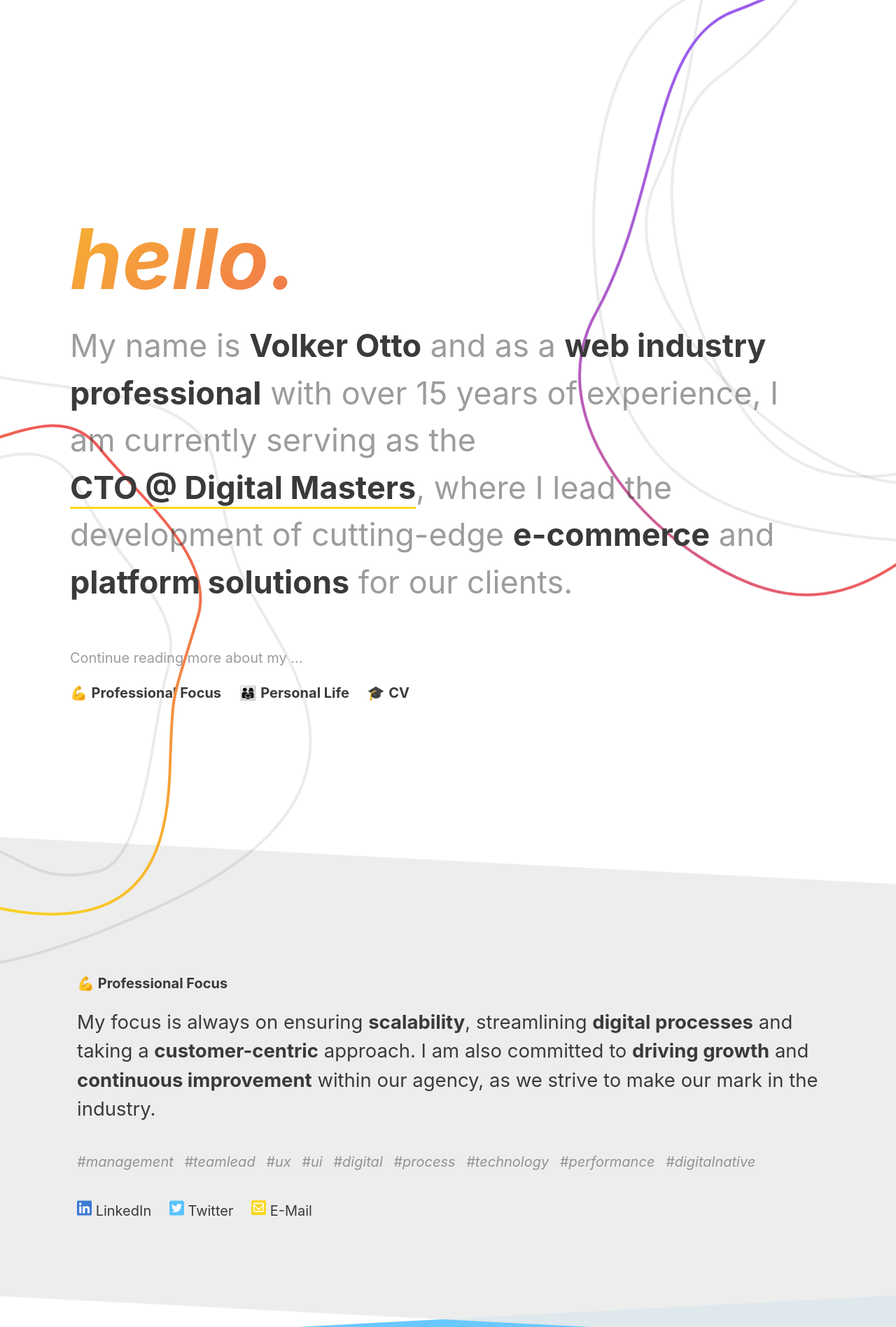
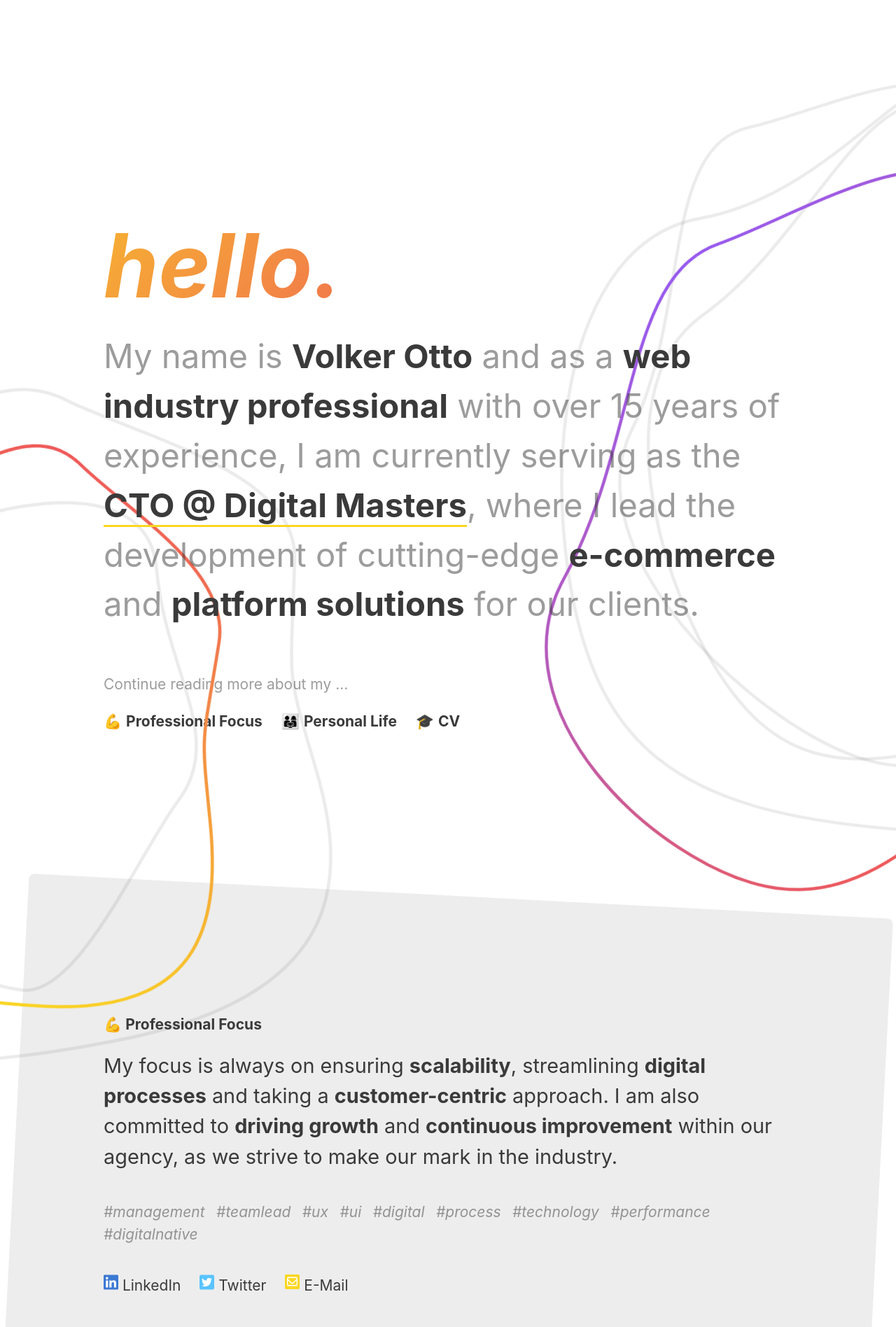
Before and after one commit to l4ci/l4ci.github.io, a Jekyll site: the page built from index.html, in a window 1280 px wide. Shown: the top 1896 px of the page at 70% size. Built offline with Jekyll 4.4.1, drawn with Linux system fonts in a browser that asks for light colours.

Commit message:
somre more fixes

```diff
--- a/assets/css/main.css
+++ b/assets/css/main.css
@@ -23,18 +23,38 @@
 
 html {
   scroll-behavior: smooth;
-  font-size: 20px;
-  height: 100vh;
-  width: 100vw;
+  font-size: 16px;
   overflow: hidden;
   overflow-y: auto;
 }
+@media (min-width: 500px) {
+  html {
+    font-size: 17px;
+  }
+}
+@media (min-width: 700px) {
+  html {
+    font-size: 18px;
+  }
+}
+@media (min-width: 800px) {
+  html {
+    font-size: 19px;
+  }
+}
+@media (min-width: 1000px) {
+  html {
+    font-size: 20px;
+  }
+}
+@media (min-width: 1200px) {
+  html {
+    font-size: 21px;
+  }
+}
 
 body {
-  position: relative;
-  height: auto;
   margin: 0 auto;
-  padding: 0;
   line-height: 1.5;
   font-family: Inter, -apple-system, BlinkMacSystemFont, "Segoe UI", Roboto, Helvetica, Arial, sans-serif, "Apple Color Emoji", "Segoe UI Emoji", "Segoe UI Symbol";
   color: var(--black);
@@ -128,12 +148,24 @@
   position: relative;
   margin-left: auto;
   margin-right: auto;
+  width: 90%;
   max-width: 63rem;
   padding: 2rem;
 }
 @media (min-width: 800px) {
   .jail {
-    padding: 5rem;
+    padding: 3rem;
+  }
+}
+@media (min-width: 1000px) {
+  .jail {
+    padding: 4rem;
+  }
+}
+@media (min-width: 1200px) {
+  .jail {
+    padding-top: 5rem;
+    padding-bottom: 5rem;
   }
 }
 .jail-big {
@@ -144,7 +176,7 @@
   padding-top: 0.75rem;
   padding-bottom: 0.75rem;
 }
-@media (min-width: 800px) {
+@media (min-width: 1000px) {
   .px {
     padding-top: 1rem;
     padding-bottom: 1rem;
@@ -154,7 +186,7 @@
   padding-top: 1.25rem;
   padding-bottom: 1.25rem;
 }
-@media (min-width: 800px) {
+@media (min-width: 1000px) {
   .px-2 {
     padding-top: 2rem;
     padding-bottom: 2rem;
@@ -164,95 +196,87 @@
   padding-top: 2rem;
   padding-bottom: 2rem;
 }
-@media (min-width: 800px) {
+@media (min-width: 1000px) {
   .px-3 {
     padding-top: 3rem;
     padding-bottom: 3rem;
   }
 }
 
-.lines {
+.lines-mask {
   position: absolute;
   z-index: 0;
   pointer-events: none;
+  overflow: hidden;
+  width: 100%;
+  top: 0;
+  left: 0;
 }
-.lines.first-right {
-  width: 1158px;
-  height: 1329px;
-  top: -600px;
-  right: -160px;
+.lines-mask svg {
+  position: relative;
+  top: 0;
+  left: 0;
+  right: 0;
 }
-@media (min-width: 800px) {
-  .lines.first-right {
-    top: -300px;
-    right: 0;
-  }
-}
-.lines.first-right path {
+.lines-mask svg path {
   transform-origin: 50% 50%;
 }
-.dark .lines.first-right path:not(.p3) {
+.dark .lines-mask.first-right path:not(.p3) {
   stroke: var(--lightgrey);
 }
 @media (prefers-color-scheme: dark) {
-  .lines.first-right path:not(.p3) {
+  .lines-mask.first-right path:not(.p3) {
     stroke: var(--lightgrey);
   }
 }
-.lines.first-right .p1 {
+.lines-mask.first-right .p1 {
   -webkit-animation: spin infinite 120s linear;
           animation: spin infinite 120s linear;
 }
-.lines.first-right .p2 {
+.lines-mask.first-right .p2 {
   -webkit-animation: spin infinite 220s linear;
           animation: spin infinite 220s linear;
 }
-.lines.first-right .p3 {
+.lines-mask.first-right .p3 {
   -webkit-animation: spin infinite 80s linear;
           animation: spin infinite 80s linear;
 }
-.lines.first-right .p4 {
+.lines-mask.first-right .p4 {
   animation: spin infinite 80s linear reverse;
 }
-.lines.first-left {
-  display: none;
-  width: 1111px;
-  height: 1176px;
-  max-width: 1111px;
-  max-height: 1176px;
+.lines-mask.first-left {
   top: 50vh;
   left: -200px;
 }
-@media (min-width: 800px) {
-  .lines.first-left {
-    display: block;
+@media (min-width: 1000px) {
+  .lines-mask.first-left {
     top: 40vh;
     left: 0;
   }
 }
-.lines.first-left path {
+.lines-mask.first-left path {
   transform-origin: 50% 50%;
 }
-.dark .lines.first-left path:not(.p2) {
+.dark .lines-mask.first-left path:not(.p2) {
   stroke: var(--lightgrey);
 }
 @media (prefers-color-scheme: dark) {
-  .lines.first-left path:not(.p2) {
+  .lines-mask.first-left path:not(.p2) {
     stroke: var(--lightgrey);
   }
 }
-.lines.first-left .p1 {
+.lines-mask.first-left .p1 {
   -webkit-animation: spin infinite 120s linear;
           animation: spin infinite 120s linear;
 }
-.lines.first-left .p2 {
+.lines-mask.first-left .p2 {
   animation: spin infinite 220s linear reverse;
 }
-.lines.first-left .p3 {
+.lines-mask.first-left .p3 {
   -webkit-animation: spin infinite 80s linear;
           animation: spin infinite 80s linear;
 }
-.lines.bottom {
+.lines-mask.bottom {
   display: none;
   width: 1034px;
   height: 792px;
@@ -260,32 +284,32 @@
   left: 50%;
   transform: translate(-50%, -50%);
 }
-@media (min-width: 800px) {
-  .lines.bottom {
+@media (min-width: 1000px) {
+  .lines-mask.bottom {
     display: block;
     top: 0;
   }
 }
-.lines.bottom path {
+.lines-mask.bottom path {
   transform-origin: 50% 50%;
 }
-.dark .lines.bottom path:not(.p2) {
+.dark .lines-mask.bottom path:not(.p2) {
   stroke: var(--lightgrey);
 }
 @media (prefers-color-scheme: dark) {
-  .lines.bottom path:not(.p2) {
+  .lines-mask.bottom path:not(.p2) {
     stroke: var(--lightgrey);
   }
 }
-.lines.bottom .p1 {
+.lines-mask.bottom .p1 {
   -webkit-animation: spin infinite 120s linear;
           animation: spin infinite 120s linear;
 }
-.lines.bottom .p2 {
+.lines-mask.bottom .p2 {
   -webkit-animation: spin infinite 80s linear;
           animation: spin infinite 80s linear;
 }
-.lines.bottom .p3 {
+.lines-mask.bottom .p3 {
   animation: spin infinite 120s linear reverse;
 }
 .bg {
@@ -361,6 +385,12 @@
   margin-bottom: 2.5rem;
 }
 @media (min-width: 800px) {
+  .section {
+    margin-top: 3rem;
+    margin-bottom: 3rem;
+  }
+}
+@media (min-width: 1000px) {
   .section {
     margin-top: 4rem;
     margin-bottom: 4rem;
--- a/index.html
+++ b/index.html
@@ -1,7 +1,7 @@
 ---
 layout: default
 ---
-<!-- <a href="javascript:void(0);" class="darkmode-toggle" id="darkmode-toggle">🔦</a> -->
+<!-- <a href="javascript:void(0);" class="darkmode-toggle" id="darkmode-toggle">🔦</a>-->
 
 <header class="header">
     <div class="jail jail-big">
@@ -20,7 +20,7 @@
         </nav>
 </header>
 
-<div class="lines first-right">
+<div class="lines-mask first-right">
     <svg viewBox="-579 0 1158 1329" fill="none" xmlns="http://www.w3.org/2000/svg">
         <path class="p1" d="M882.047 1017.72c321.723-75.011 297.393-248.472 237.143-397.822-60.25-149.351-149.661-129.768-164.175-313.435-9.951-125.91-237.919-169.309-349.36-219.6728C466.354 23.8353 430.423 269.627 241.37 354.014 52.3183 438.4 138 811.442 254.084 962.132c116.085 150.688 306.243 130.598 627.963 55.588Z" stroke="#3A3A3A" stroke-opacity=".1" stroke-width="4" />
         <path class="p2" d="M903.721 828.933c227.059-143.172 175.959-280.296 102.489-388.436-73.478-108.14-78.598-69.394-124.272-217.424-31.311-101.479-210.489-79.771-303.6-93.234-116.389-16.828-154.998 195.247-280.787 312.67-125.79 117.423 9.124 403.893 124.72 499.045 115.597 95.146 254.394 30.55 481.45-112.621Z" stroke="#3A3A3A" stroke-opacity=".1" stroke-width="4" />
@@ -34,8 +34,9 @@
         </defs>
     </svg>
 </div>
-<div class="lines first-left">
-    <svg class="first-left" viewBox="555 0 1111 1176" fill="none" xmlns="http://www.w3.org/2000/svg">
+
+<div class="lines-mask first-left">
+    <svg viewBox="555 0 1111 1176" fill="none" xmlns="http://www.w3.org/2000/svg">
         <path class="p1" d="M791.695 930.8C1056.42 806.993 1015.86 662.536 947.538 545.416C879.214 428.296 893.887 455.008 860.487 299.976C837.59 193.697 638.931 198.519 538.473 175.848C412.901 147.508 350.752 314.085 199.814 421.45C48.8752 528.814 164.462 833.319 280.373 941.281C396.284 1049.24 526.966 1054.61 791.695 930.8Z" stroke="#3A3A3A" stroke-opacity="0.1" stroke-width="4" />
         <path class="p2" d="M566.28 939.936C764.598 975.508 794.266 853.071 797.862 737.18C801.459 621.288 800.113 647.294 837.802 520.648C863.638 433.828 747.184 344.08 697.523 280.721C635.447 201.523 538.357 291.607 411.771 297.65C285.184 303.692 240.013 575.893 267.253 707.555C294.493 839.217 367.963 904.364 566.28 939.936Z" stroke="url(#paint0_linear_4_301)" stroke-width="4" />
         <path class="p3" d="M322.861 724.259C379.599 926.373 405.751 834.327 499.278 843.744C592.805 853.161 596.825 908.137 696.162 884.736C764.26 868.693 772.594 672.371 794.53 596.531C821.949 501.731 722.815 452.59 667.516 336.9C612.217 221.21 436.427 338.103 360.068 424.604C283.709 511.105 266.122 522.145 322.861 724.259Z" stroke="#3A3A3A" stroke-opacity="0.1" stroke-width="4" />
@@ -171,7 +172,7 @@
             </script> – All rights reserved. &middot; <a href="{{ site.url }}/imprint/">Impressum</a></p>
         <div class="bg bg-purple"></div>
     </div>
-    <div class="lines bottom">
+    <div class="lines-mask bottom">
         <svg viewBox="0 -396 1034 792" fill="none" xmlns="http://www.w3.org/2000/svg">
             <path class="p1" d="M574.418 709.991C849.193 698.615 1001.5 570.671 944.874 479.211C888.245 387.751 932.867 308.157 914.556 201.531C902.003 128.436 668.167 112.936 570.574 73.1468C448.581 23.4107 412.158 169.418 251.968 199.191C91.7768 228.963 37.1601 449.308 141.927 547.018C246.693 644.727 299.644 721.367 574.418 709.991Z" stroke="#3A3A3A" stroke-opacity="0.1" stroke-width="4" />
             <path class="p2" d="M529.998 94.502C310.797 111.162 187.057 146.767 140.498 234.502C93.9393 322.236 195.999 386.501 159.998 542.001C123.998 697.501 370.434 699.607 435.998 730.501C517.954 769.118 613.717 706.649 747.998 677.502C882.279 648.354 931.686 359.669 876.725 280.315C821.764 200.961 749.199 77.842 529.998 94.502Z" stroke="url(#paint0_linear_4_305)" stroke-width="4" />
```
Also changed, not shown: assets/scss/main.scss (+54 -31 lines).
